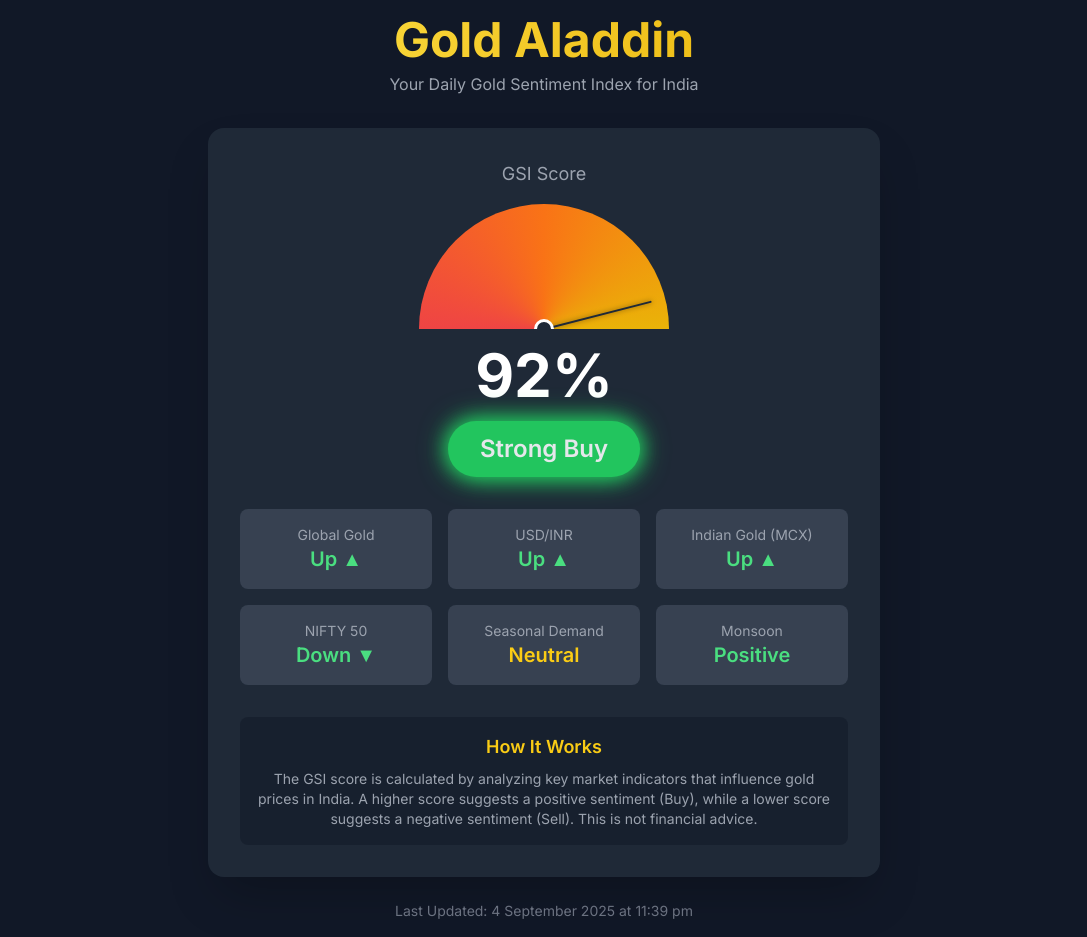
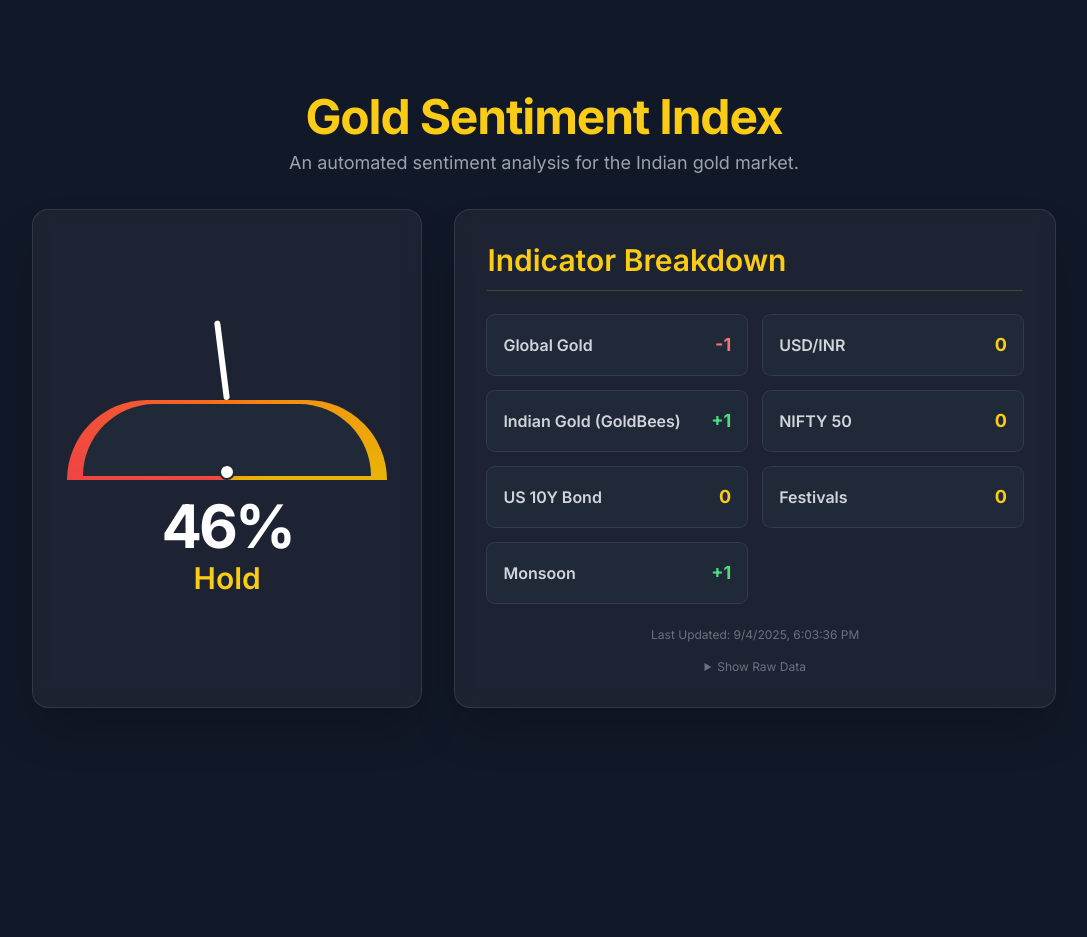
Before and after one commit to priyansh-bot/gsi-engine, a website: page index.html in a window 1280 px wide. Shown: the whole page, without its empty margins (96-1183 px from the left). After the commit the page ends 800 px from the top, so only its background shows below. Drawn offline with nearby package versions, Linux system fonts and the light colour scheme.

Commit message:
completed Phase 2 of program and set up serve to use live server

```diff
--- a/gsi-data.json
+++ b/gsi-data.json
@@ -1,17 +1,17 @@
 {
-  "lastUpdated": "2025-09-01T18:55:19.780Z",
+  "lastUpdated": "2025-09-04T18:03:36.730Z",
   "rawData": {
-    "globalGold": 0.7366088,
-    "usdInr": -0.16681589,
-    "nifty50": 0.811407,
-    "us10yBond": 0,
-    "goldBee": 1.48817
+    "globalGold": -0.93797547,
+    "usdInr": 0.13745634,
+    "nifty50": 0.07788776,
+    "goldBee": 0.3186236,
+    "us10yBond": -0.035000324
   },
   "signals": {
-    "globalGold": 1,
-    "usdInr": -1,
-    "goldBee": 1,
-    "nifty50": -1,
+    "globalGold": -1,
+    "usdInr": 0,
+    "indianGold": 1,
+    "nifty50": 0,
     "us10yBond": 0
   }
 }
--- a/index.html
+++ b/index.html
@@ -3,278 +3,170 @@
 <head>
     <meta charset="UTF-8">
     <meta name="viewport" content="width=device-width, initial-scale=1.0">
-    <title>Gold Sentiment Index - India</title>
+    <title>Gold Sentiment Index (GSI) - India</title>
     <script src="https://cdn.tailwindcss.com"></script>
-    <link href="https://fonts.googleapis.com/css2?family=Inter:wght@400;500;600;700&display=swap" rel="stylesheet">
+    <link rel="preconnect" href="https://fonts.googleapis.com">
+    <link rel="preconnect" href="https://fonts.gstatic.com" crossorigin>
+    <link href="https://fonts.googleapis.com/css2?family=Inter:wght@400;600;700&display=swap" rel="stylesheet">
     <style>
-        body {
-            font-family: 'Inter', sans-serif;
+        body { font-family: 'Inter', sans-serif; }
+        .dial-container { aspect-ratio: 2 / 1; }
+        .needle {
+            transition: transform 1.5s cubic-bezier(0.68, -0.6, 0.32, 1.6);
+            transform-origin: bottom center;
         }
-        .dial-container {
-            position: relative;
-            width: 250px;
-            height: 125px;
-            overflow: hidden;
-        }
-        .dial-bg {
-            width: 250px;
-            height: 125px;
-            border-radius: 125px 125px 0 0;
-            background: conic-gradient(from -90deg at 50% 100%, #ef4444, #f97316, #eab308, #84cc16, #22c55e);
-        }
-        .dial-needle {
-            position: absolute;
-            bottom: 0;
-            left: 50%;
-            width: 2px;
-            height: 110px;
-            background-color: #1f2937;
-            transform-origin: bottom center;
-            transition: transform 1s ease-in-out;
-            border-radius: 2px;
-            box-shadow: 0 0 5px rgba(0,0,0,0.5);
-        }
-        .dial-center {
-            position: absolute;
-            bottom: -10px;
-            left: 50%;
-            transform: translateX(-50%);
-            width: 20px;
-            height: 20px;
-            background-color: #1f2937;
-            border-radius: 50%;
-            border: 3px solid #fff;
-        }
-        .signal-glowing {
-            animation: glow 1.5s infinite alternate;
-        }
-        @keyframes glow {
-            from {
-                box-shadow: 0 0 10px var(--glow-color), 0 0 20px var(--glow-color);
-            }
-            to {
-                box-shadow: 0 0 20px var(--glow-color), 0 0 30px var(--glow-color);
-            }
+        .card {
+            background: rgba(255, 255, 255, 0.05);
+            backdrop-filter: blur(10px);
+            border: 1px solid rgba(255, 255, 255, 0.1);
         }
     </style>
 </head>
-<body class="bg-gray-900 text-gray-200 flex flex-col items-center justify-center min-h-screen p-4">
-
-    <div class="w-full max-w-2xl mx-auto">
-
-        <header class="text-center mb-8">
-            <h1 class="text-4xl md:text-5xl font-bold text-transparent bg-clip-text bg-gradient-to-r from-yellow-300 to-yellow-500">Gold Aladdin</h1>
-            <p class="text-gray-400 mt-2">Your Daily Gold Sentiment Index for India</p>
+<body class="bg-gray-900 text-white min-h-screen flex items-center justify-center p-4">
+    <div class="w-full max-w-5xl mx-auto space-y-8">
+        <header class="text-center">
+            <h1 class="text-5xl font-bold text-yellow-400 tracking-tight">Gold Sentiment Index</h1>
+            <p class="text-gray-400 mt-2 text-lg">An automated sentiment analysis for the Indian gold market.</p>
         </header>
 
-        <main class="bg-gray-800 rounded-2xl shadow-2xl p-6 md:p-8">
+        <main class="grid grid-cols-1 lg:grid-cols-5 gap-8">
 
-            <!-- Main GSI Display -->
-            <div class="text-center mb-8">
-                <p class="text-gray-400 text-lg">GSI Score</p>
-                <div class="flex items-center justify-center my-4">
-                    <div class="dial-container">
-                        <div class="dial-bg"></div>
-                        <div id="dial-needle" class="dial-needle"></div>
-                        <div class="dial-center"></div>
+            <!-- Left Column: Dial -->
+            <div class="lg:col-span-2 card rounded-2xl shadow-2xl p-6 flex flex-col items-center justify-center">
+                <div class="w-full max-w-xs dial-container relative overflow-hidden">
+                    <div class="absolute bottom-0 left-0 right-0 h-1/2 rounded-t-full"
+                         style="background-image: conic-gradient(from -90deg at 50% 100%, #ef4444 0%, #f97316 25%, #eab308 50%, #84cc16 75%, #22c55e 100%);">
                     </div>
+                    <div class="absolute bottom-0 left-0 right-0 h-1/2 bg-gray-800 rounded-t-full" style="transform: scale(0.9);"></div>
+                    <div id="needle" class="needle absolute bottom-1/2 left-1/2 h-1/2 w-1.5 bg-white rounded-full shadow-lg" style="transform: translate(-50%) rotate(0deg);"></div>
+                    <div class="absolute bottom-0 left-1/2 transform -translate-x-1/2 bg-white h-4 w-4 rounded-full border-2 border-gray-800"></div>
                 </div>
-                <p id="gsi-value" class="text-6xl font-bold text-white">68%</p>
-                <div id="signal-box" class="mt-4 inline-block px-8 py-3 rounded-full text-2xl font-semibold transition-all duration-300">
-                    <span id="signal-text">Buy</span>
+                <div id="gsi-display" class="text-center mt-4">
+                    <p class="text-6xl font-bold text-white tracking-tighter">--%</p>
+                    <p id="signal-text" class="text-3xl font-semibold text-gray-400 mt-1 transition-colors duration-500">Loading...</p>
                 </div>
             </div>
 
-            <!-- Indicators Grid -->
-            <div class="grid grid-cols-2 md:grid-cols-3 gap-4 text-center">
-                <!-- Indicator Card 1 -->
-                <div class="bg-gray-700 p-4 rounded-lg">
-                    <p class="text-sm text-gray-400">Global Gold</p>
-                    <p id="global-gold" class="text-xl font-semibold text-green-400">Up ▲</p>
+            <!-- Right Column: Indicators -->
+            <div class="lg:col-span-3 card rounded-2xl shadow-2xl p-6 md:p-8">
+                <h2 class="text-3xl font-semibold text-yellow-400 border-b border-yellow-400/20 pb-3 mb-6">Indicator Breakdown</h2>
+                <div id="indicators-list" class="grid grid-cols-1 md:grid-cols-2 gap-4">
+                    <!-- Signal indicators will be dynamically inserted here -->
                 </div>
-                <!-- Indicator Card 2 -->
-                <div class="bg-gray-700 p-4 rounded-lg">
-                    <p class="text-sm text-gray-400">USD/INR</p>
-                    <p id="usd-inr" class="text-xl font-semibold text-green-400">Up ▲</p>
+                 <div class="text-xs text-gray-500 pt-6 text-center">
+                    Last Updated: <span id="last-updated">Loading...</span>
                 </div>
-                <!-- Indicator Card 3 -->
-                <div class="bg-gray-700 p-4 rounded-lg">
-                    <p class="text-sm text-gray-400">Indian Gold (MCX)</p>
-                    <p id="indian-gold" class="text-xl font-semibold text-green-400">Up ▲</p>
+                 <details class="mt-4 text-center cursor-pointer">
+                    <summary class="text-xs text-gray-500 hover:text-white">Show Raw Data</summary>
+                    <div id="raw-data-list" class="text-left text-xs text-gray-400 mt-2 p-4 bg-gray-900/50 rounded-lg grid grid-cols-2 gap-x-4 gap-y-2">
+                        <!-- Raw data will be populated here -->
                     </div>
-                <!-- Indicator Card 4 -->
-                <div class="bg-gray-700 p-4 rounded-lg">
-                    <p class="text-sm text-gray-400">NIFTY 50</p>
-                    <p id="nifty" class="text-xl font-semibold text-red-400">Down ▼</p>
+                </details>
             </div>
-                <!-- Indicator Card 5 -->
-                <div class="bg-gray-700 p-4 rounded-lg">
-                    <p class="text-sm text-gray-400">Seasonal Demand</p>
-                    <p id="season" class="text-xl font-semibold text-yellow-400">Neutral</p>
-                </div>
-                <!-- Indicator Card 6 -->
-                <div class="bg-gray-700 p-4 rounded-lg">
-                    <p class="text-sm text-gray-400">Monsoon</p>
-                    <p id="monsoon" class="text-xl font-semibold text-green-400">Positive</p>
-                </div>
-            </div>
-
-             <!-- How it works section -->
-            <div class="mt-8 text-center bg-gray-900/50 p-4 rounded-lg">
-                <h3 class="font-semibold text-lg text-yellow-400">How It Works</h3>
-                <p class="text-gray-400 text-sm mt-2">
-                    The GSI score is calculated by analyzing key market indicators that influence gold prices in India. A higher score suggests a positive sentiment (Buy), while a lower score suggests a negative sentiment (Sell). This is not financial advice.
-                </p>
-            </div>
-
         </main>
-
-        <footer class="text-center mt-6 text-gray-500 text-sm">
-            <p>Last Updated: <span id="last-updated">August 30, 2025, 8:01 PM IST</span></p>
-        </footer>
     </div>
 
     <script>
-        // --- NEW: AUTOMATED GSI CALCULATOR ---
-
-        // STEP 1: Manually input the signal for each indicator below.
-        // Use:  1 for a POSITIVE signal for gold
-        // Use:  0 for a NEUTRAL signal
-        // Use: -1 for a NEGATIVE signal for gold
-        const manualInputs = {
-            globalGold: 1,
-            usdInr: 1,
-            indianGold: 1,
-            // IMPORTANT: For NIFTY, the logic is inverse.
-            // If NIFTY goes DOWN, that's a POSITIVE (1) signal for gold.
-            // If NIFTY goes UP, that's a NEGATIVE (-1) signal for gold.
-            nifty: 1,
-            season: 0,
-            monsoon: 1
+        // --- FINAL FRONTEND LOGIC (Phase 2 Closure) ---
+        const indicatorWeights = {
+            globalGold: 3, usdInr: 2, indianGold: 2,
+            nifty50: 2, season: 1, monsoon: 1, us10yBond: 3,
         };
 
-        // --- Configuration (You can tweak weights here later) ---
-        const config = {
-            weights: {
-                globalGold: 3,
-                usdInr: 3,
-                indianGold: 2,
-                nifty: -2, // Negative weight because of the inverse relationship
-                season: 2,
-                monsoon: 1
+        function getSeasonalScore() {
+            const now = new Date(); const month = now.getMonth() + 1;
+            const festivals = [ { name: "Akshaya Tritiya", month: 5, day: 10 }, { name: "Dhanteras", month: 10, day: 29 } ];
+            for (const festival of festivals) {
+                const festivalDate = new Date(now.getFullYear(), festival.month - 1, festival.day);
+                const diffDays = Math.ceil((festivalDate - now) / (1000 * 60 * 60 * 24));
+                if (diffDays >= 0 && diffDays <= 7) return 2;
+                if (diffDays > 7 && diffDays <= 30) return 1;
             }
+            if (month === 12 || month === 1 || month === 2) return 2;
+            return 0;
+        }
+
+        function getMonsoonScore() {
+            const month = new Date().getMonth() + 1;
+            if (month >= 6 && month <= 9) return 1; if (month >= 10 && month <= 12) return 1; return 0;
+        }
+
+        async function updateUI() {
+            try {
+                const response = await fetch('gsi-data.json?cachebust=' + new Date().getTime());
+                if (!response.ok) throw new Error(`HTTP error! status: ${response.status}`);
+                const data = await response.json();
+
+                const priceSignals = data.signals;
+                const seasonSignal = getSeasonalScore();
+                const monsoonSignal = getMonsoonScore();
+
+                const allSignals = { ...priceSignals, season: seasonSignal, monsoon: monsoonSignal };
+
+                let score = 0; let maxPossibleScore = 0;
+                for (const key in indicatorWeights) {
+                    const signalValue = allSignals[key] || 0;
+                    score += signalValue * indicatorWeights[key];
+                    maxPossibleScore += (key === 'season' ? 2 : 1) * indicatorWeights[key];
+                }
+
+                const minPossibleScore = -maxPossibleScore + (2 * indicatorWeights.season);
+                const gsiPercentage = Math.round(((score - minPossibleScore) / (maxPossibleScore - minPossibleScore)) * 100);
+
+                // --- UPDATE UI ELEMENTS ---
+                document.getElementById('needle').style.transform = `translate(-50%) rotate(${-90 + (gsiPercentage * 1.8)}deg)`;
+                document.querySelector('#gsi-display p:first-child').textContent = `${gsiPercentage}%`;
+
+                let signal, color;
+                if (gsiPercentage > 80) { signal = "Strong Buy"; color = "text-green-400"; }
+                else if (gsiPercentage > 60) { signal = "Buy"; color = "text-green-500"; }
+                else if (gsiPercentage > 40) { signal = "Hold"; color = "text-yellow-400"; }
+                else if (gsiPercentage > 20) { signal = "Sell"; color = "text-orange-500"; }
+                else { signal = "Strong Sell"; color = "text-red-500"; }
+                const signalTextEl = document.getElementById('signal-text');
+                signalTextEl.textContent = signal;
+                signalTextEl.className = `text-3xl font-semibold ${color} mt-1 transition-colors duration-500`;
+
+                const indicatorsList = document.getElementById('indicators-list');
+                indicatorsList.innerHTML = '';
+                const indicatorNames = {
+                    globalGold: "Global Gold", usdInr: "USD/INR", indianGold: "Indian Gold (GoldBees)",
+                    nifty50: "NIFTY 50", us10yBond: "US 10Y Bond", season: "Festivals", monsoon: "Monsoon"
                 };
 
-        // STEP 2: The script does all the calculations below automatically.
+                for (const key in indicatorNames) {
+                    const signalValue = allSignals[key];
+                    let signalColor = "text-yellow-400";
+                    if (signalValue > 0) signalColor = "text-green-400"; if (signalValue < 0) signalColor = "text-red-400";
+                    const div = document.createElement('div');
+                    div.className = 'bg-gray-800 p-4 rounded-lg flex justify-between items-center ring-1 ring-white/10';
+                    div.innerHTML = `<span class="font-semibold text-gray-300">${indicatorNames[key]}</span><span class="font-bold text-lg ${signalColor}">${signalValue > 0 ? '+' : ''}${signalValue}</span>`;
+                    indicatorsList.appendChild(div);
+                }
 
-        function calculateGsi(inputs, config) {
-            let rawScore = 0;
-            const indicators = {};
+                document.getElementById('last-updated').textContent = new Date(data.lastUpdated).toLocaleString();
 
-            // Calculate raw score
-            for (const key in inputs) {
-                const signal = inputs[key];
-                const weight = config.weights[key];
-                rawScore += signal * Math.abs(weight); // Use absolute weight for scoring
-
-                // Determine text and color for UI
-                if (key === 'nifty') { // Special handling for Nifty's inverse text display
-                     indicators[key] = {
-                        text: signal === 1 ? "Down ▼" : (signal === -1 ? "Up ▲" : "Neutral"),
-                        color: signal === 1 ? "text-green-400" : (signal === -1 ? "text-red-400" : "text-yellow-400")
+                // Populate raw data
+                const rawDataList = document.getElementById('raw-data-list');
+                rawDataList.innerHTML = '';
+                const rawDataNames = {
+                    globalGold: "Global Gold %", usdInr: "USD/INR %", goldBee: "GoldBees %",
+                    nifty50: "NIFTY 50 %", us10yBond: "US 10Y (pts)"
                 };
-                } else if (key === 'monsoon') {
-                    indicators[key] = {
-                        text: signal === 1 ? "Positive" : (signal === -1 ? "Negative" : "Neutral"),
-                        color: signal === 1 ? "text-green-400" : (signal === -1 ? "text-red-400" : "text-yellow-400")
-                    };
-                }
-                else {
-                    indicators[key] = {
-                        text: signal === 1 ? "Up ▲" : (signal === -1 ? "Down ▼" : "Neutral"),
-                        color: signal === 1 ? "text-green-400" : (signal === -1 ? "text-red-400" : "text-yellow-400")
-                    };
+                for(const key in data.rawData) {
+                    const value = data.rawData[key];
+                    if (value !== null && value !== undefined) {
+                        rawDataList.innerHTML += `<span>${rawDataNames[key] || key}:</span><span class="text-right">${Number(value).toFixed(4)}</span>`;
                     }
                 }
 
-            // Normalize score to 0-100%
-            const maxScore = Object.values(config.weights).reduce((sum, weight) => sum + Math.abs(weight), 0);
-            const minScore = -maxScore;
-            const gsiPercentage = Math.round(((rawScore - minScore) / (maxScore - minScore)) * 100);
-
-            // Determine signal text
-            let signalText = "Hold";
-            if (gsiPercentage > 70) signalText = "Strong Buy";
-            else if (gsiPercentage > 50) signalText = "Buy";
-            else if (gsiPercentage < 40) signalText = "Sell";
-
-            return {
-                gsiPercentage,
-                signal: signalText,
-                indicators,
-                lastUpdated: new Date().toLocaleString('en-IN', { dateStyle: 'long', timeStyle: 'short', timeZone: 'Asia/Kolkata'})
-            };
+            } catch (error) {
+                console.error("Failed to load GSI data:", error);
+                document.getElementById('signal-text').textContent = "Error Loading Data";
+            }
         }
 
-        function updateUI(data) {
-            // ... existing UI update code ...
-            // This function remains largely the same, but I've updated it to be more robust.
-
-            const gsiValueEl = document.getElementById('gsi-value');
-            const dialNeedleEl = document.getElementById('dial-needle');
-            gsiValueEl.textContent = `${data.gsiPercentage}%`;
-            const needleRotation = (data.gsiPercentage / 100) * 180 - 90;
-            dialNeedleEl.style.transform = `rotate(${needleRotation}deg)`;
-
-            const signalBoxEl = document.getElementById('signal-box');
-            const signalTextEl = document.getElementById('signal-text');
-            signalTextEl.textContent = data.signal;
-
-            signalBoxEl.className = 'mt-4 inline-block px-8 py-3 rounded-full text-2xl font-semibold transition-all duration-300'; // Reset classes
-            signalBoxEl.style.setProperty('--glow-color', 'transparent');
-
-            switch (data.signal.toLowerCase()) {
-                case 'strong buy':
-                    signalBoxEl.classList.add('bg-green-500', 'signal-glowing');
-                    signalBoxEl.style.setProperty('--glow-color', '#22c55e');
-                    break;
-                case 'buy':
-                    signalBoxEl.classList.add('bg-green-500');
-                    break;
-                case 'hold':
-                    signalBoxEl.classList.add('bg-yellow-500');
-                    break;
-                case 'sell':
-                    signalBoxEl.classList.add('bg-red-500');
-                    break;
-            }
-
-            document.getElementById('global-gold').textContent = data.indicators.globalGold.text;
-            document.getElementById('global-gold').className = `text-xl font-semibold ${data.indicators.globalGold.color}`;
-
-            document.getElementById('usd-inr').textContent = data.indicators.usdInr.text;
-            document.getElementById('usd-inr').className = `text-xl font-semibold ${data.indicators.usdInr.color}`;
-
-            document.getElementById('indian-gold').textContent = data.indicators.indianGold.text;
-            document.getElementById('indian-gold').className = `text-xl font-semibold ${data.indicators.indianGold.color}`;
-
-            document.getElementById('nifty').textContent = data.indicators.nifty.text;
-            document.getElementById('nifty').className = `text-xl font-semibold ${data.indicators.nifty.color}`;
-
-            document.getElementById('season').textContent = data.indicators.season.text;
-            document.getElementById('season').className = `text-xl font-semibold ${data.indicators.season.color}`;
-
-            document.getElementById('monsoon').textContent = data.indicators.monsoon.text;
-            document.getElementById('monsoon').className = `text-xl font-semibold ${data.indicators.monsoon.color}`;
-
-            document.getElementById('last-updated').textContent = data.lastUpdated;
-        }
-
-        // Initial UI update on page load
-        document.addEventListener('DOMContentLoaded', () => {
-            const gsiData = calculateGsi(manualInputs, config);
-            updateUI(gsiData);
-        });
+        updateUI();
     </script>
 </body>
 </html>
```
Also changed, not shown: data-pipeline.js (+32 -63 lines). Lines whose indentation alone changed are shown as unchanged.
